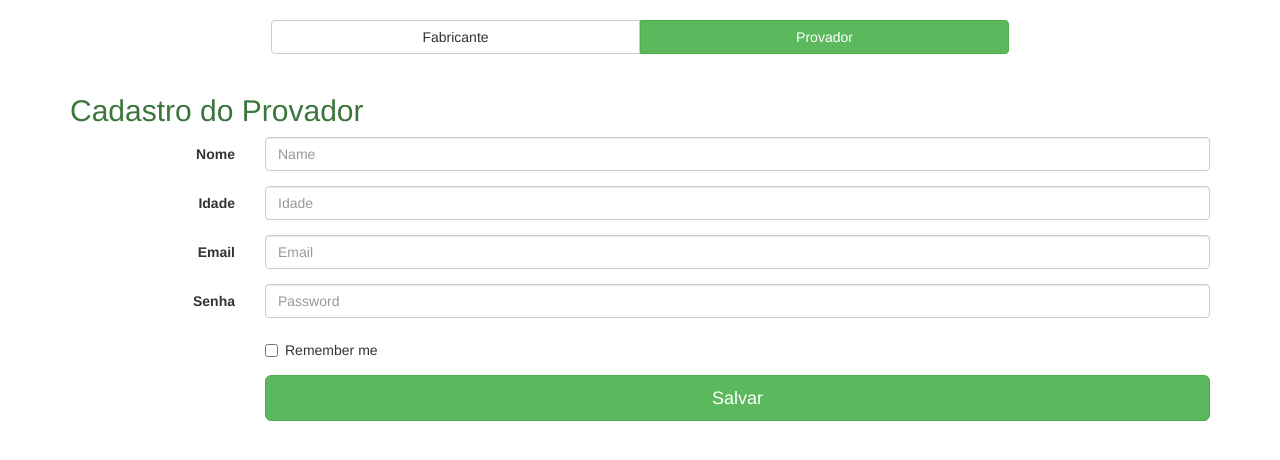
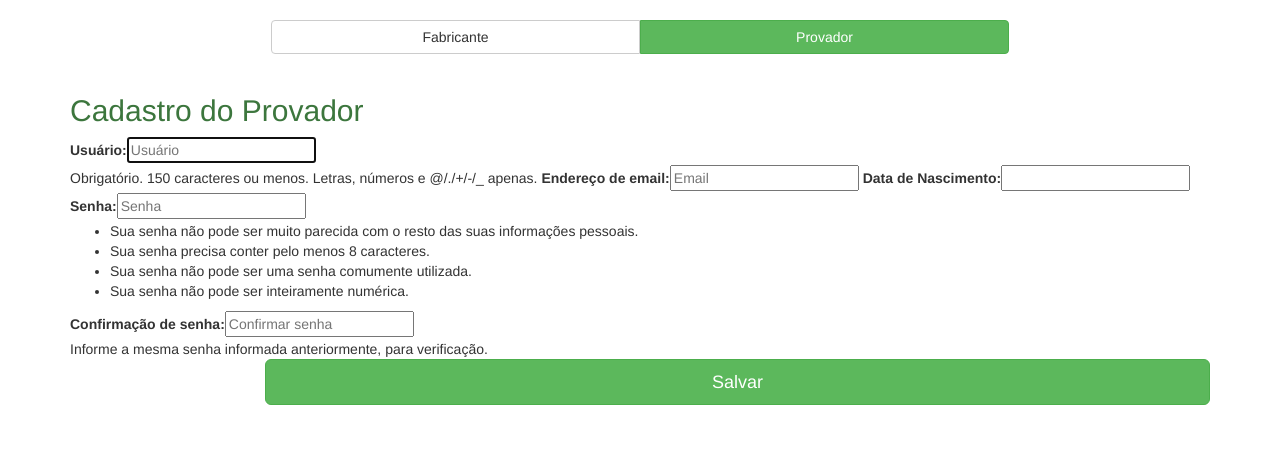
Before and after one commit to pdnog/analise-sensorial-django, a Django app: page /Provador.html/ in a window 1280 px wide. Shown: the part 52-512 px from the top of the page. Run offline with Django 3.2, Linux system fonts and the light colour scheme; some libraries are stand-ins or nearby versions.

Commit message:
Second commit

```diff
--- a/Analise_Sensorial/Analise_Sensorial/urls.py
+++ b/Analise_Sensorial/Analise_Sensorial/urls.py
@@ -22,5 +22,6 @@ urlpatterns = [
     url(r'^$', Cadastro_principal_page),
     url(r'^Provador.html/', Provador_page_cadastro),
     url(r'^Fabricante.html/', Fabricante_page_cadastro),
-    url(r'^Cadastro_Formulario/', Cadastro_Formulario)
+    url(r'^Cadastro_Fabricante/', Cadastro_Fabricante),
+    url(r'^Cadastro_Provador/', Cadastro_Provador),
 ]
--- a/Analise_Sensorial/templates/Fabricante.html
+++ b/Analise_Sensorial/templates/Fabricante.html
@@ -3,7 +3,7 @@
 {% block cadastro %}
 {% load bootstrap %}
 <h2 class="text-success">Cadastro do Fabricante</h2>
-<form class="form-horizontal" method="POST" action="/Cadastro_Formulario/">
+<form class="form-horizontal" method="POST" action="/Cadastro_Fabricante/">
   {% csrf_token %}
   {{ form|bootstrap_horizontal }}
   <div class="form-group">
--- a/Analise_Sensorial/templates/Provador.html
+++ b/Analise_Sensorial/templates/Provador.html
@@ -1,41 +1,11 @@
 {% extends 'cadastro_principal.html' %}
 
 {% block cadastro %}
-	<h2 class="text-success">Cadastro do Provador</h2>
-<form class="form-horizontal">
-  <div class="form-group">
-    <label for="inputEmail3" class="col-sm-2 control-label">Nome</label>
-    <div class="col-sm-10">
-      <input type="text" class="form-control" id="nome" placeholder="Name">
-    </div>
-  </div>
-  <div class="form-group">
-    <label for="inputPassword3" class="col-sm-2 control-label">Idade</label>
-    <div class="col-sm-10">
-      <input type="password" class="form-control" id="inputPassword3" placeholder="Idade">
-    </div>
-  </div>
-  <div class="form-group">
-    <label for="inputEmail3" class="col-sm-2 control-label">Email</label>
-    <div class="col-sm-10">
-      <input type="email" class="form-control" id="inputEmail3" placeholder="Email">
-    </div>
-  </div>
-  <div class="form-group">
-    <label for="inputPassword3" class="col-sm-2 control-label">Senha</label>
-    <div class="col-sm-10">
-      <input type="password" class="form-control" id="inputPassword3" placeholder="Password">
-    </div>
-  </div>
-  <div class="form-group">
-    <div class="col-sm-offset-2 col-sm-10">
-      <div class="checkbox">
-        <label>
-          <input type="checkbox"> Remember me
-        </label>
-      </div>
-    </div>
-  </div>
+{% load bootstrap %}
+<h2 class="text-success">Cadastro do Provador</h2>
+<form class="form-horizontal" method="POST" action="/Cadastro_Provador/">
+ {% csrf_token %}
+{{ form|bootstrap_horizontal }}
   <div class="form-group">
     <div class="col-sm-offset-2 col-sm-10">
       <button type="submit" class="btn btn-success btn-lg btn-block">Salvar</button>
--- a/Analise_Sensorial/webpage/forms.py
+++ b/Analise_Sensorial/webpage/forms.py
@@ -2,32 +2,44 @@ from django import forms
 from webpage.models import *
 from django.contrib.auth.forms import UserCreationForm
 
-#Formulário não utilizado
-class FormFabricante(forms.Form):
-	username = forms.CharField(label="Nome", max_length = 50, widget=forms.TextInput(attrs={'placeholder': 'Nome'}))
-	email = forms.EmailField(label="Email", max_length=75, widget=forms.TextInput(attrs={'placeholder': 'Email'}))
-	senha = forms.CharField(label="Senha",  max_length=50,widget=forms.PasswordInput(attrs={'placeholder': 'Senha'}))
-
-	TYPE_GROUPS = (
-		(u"A", u"Alimentos"),
-		(u"B", u"Apicultura"),
-	)
-	curso = forms.ChoiceField(choices = TYPE_GROUPS)
-
-
-class FormFabricante2(UserCreationForm):
+#Formulário do Fabricante
+class FormFabricante(UserCreationForm):
 	#Chamando campos do model
 	class Meta:
 		model = Fabricante
 		#username não aceita espaços
-		fields = ("first_name", "last_name","username", "email", "curso")
+		fields = ("first_name", "last_name", "username", "email", "curso")
 
-
-	#Colocando placeholder nos campos do formulário
-	#Colocar todos os campos em placeholder
 	def __init__(self, *args, **kwargs):
-   		super(FormFabricante2, self).__init__(*args, **kwargs)
+   		super(FormFabricante, self).__init__(*args, **kwargs)
+   		#Adicionando placeholders nos campos
    		self.fields['username'].widget.attrs['placeholder'] = 'Usuário'
    		self.fields['first_name'].widget.attrs['placeholder'] = 'Nome'
    		self.fields['last_name'].widget.attrs['placeholder'] = 'Sobrenome'
    		self.fields['email'].widget.attrs['placeholder'] = 'Email'
+   		self.fields["password1"].widget.attrs["placeholder"] = "Senha"
+   		self.fields["password2"].widget.attrs["placeholder"] = "Confirmar senha"
+
+   		#Tornando campos obrigatórios em caso de submissão do formuário
+   		self.fields["first_name"].required = True
+   		self.fields['email'].required = True
+
+   		#Colocando textos de ajuda no formulário
+   		self.fields["curso"].help_text = "Curso que você está matriculado no IFRN."
+
+#Provador formulário
+class FormProvador(UserCreationForm):
+	"""docstring for FormProvador"""
+	class Meta:
+		model = Provador
+		fields = ("username", "email", "data_nascimento")
+
+	def __init__(self, *args, **kwargs):
+		super(FormProvador, self).__init__(*args, **kwargs)
+		self.fields['username'].widget.attrs['placeholder'] = "Usuário"
+		self.fields['email'].widget.attrs['placeholder'] = "Email"
+		self.fields['password1'].widget.attrs['placeholder'] = "Senha"
+		self.fields['password2'].widget.attrs['placeholder'] = "Confirmar senha"
+
+		#Tornar campos obrigatórios ou retirar
+		self.fields['email'].required = True
--- a/Analise_Sensorial/webpage/models.py
+++ b/Analise_Sensorial/webpage/models.py
@@ -24,3 +24,14 @@ class Fabricante(User):
 
 	def __str__(self):
 		return self.user.username
+
+	class Meta:
+		verbose_name = "Fabricante"
+
+
+class Provador(User):
+	user = models.OneToOneField(User, on_delete=models.CASCADE, primary_key=True)
+	data_nascimento = models.DateField("Data de Nascimento")
+
+	class Meta:
+		verbose_name = "Provador"
--- a/Analise_Sensorial/webpage/views.py
+++ b/Analise_Sensorial/webpage/views.py
@@ -3,25 +3,37 @@ from webpage.forms import *
 from django.contrib.auth.models import User
 from webpage.models import *
 # Create your views here.
-
+#Jogando o formulário para o html
 def Fabricante_page_cadastro(request):
-	form = FormFabricante2()
+	form = FormFabricante()
 	return render(request, "Fabricante.html", {"form":form})
 
 def Provador_page_cadastro(request):
-	return render(request, "Provador.html")
+	form = FormProvador()
+	return render(request, "Provador.html", {"form":form})
 
 def Cadastro_principal_page(request):
 	return render(request, "cadastro_principal.html")
 
-def Cadastro_Formulario(request):
+def Cadastro_Fabricante(request):
 	if request.method == 'POST':
-		form = FormFabricante2(request.POST)
+		form = FormFabricante(request.POST)
 		#Vendo se o formário com o resquest é válido, se for, ele salva no models, pois o form é uma extensão do model
 		if form.is_valid():
 			form.save()
 	else:
 		#Se o método não for POST, ele mostra um formulário em branco
-		form = FormFabricante2()
+		form = FormFabricante()
 
 	return render(request, "Fabricante.html", {"form":form})
+
+def Cadastro_Provador(request):
+	if request.method == 'POST':
+		form = FormProvador(request.POST)
+		#Verificando se o formulário é válido
+		if form.is_valid():
+			form.save()
+	else:
+		form = FormProvador()
+
+	return render(request, "Provador.html", {"form":form})
```
Also changed, not shown: Analise_Sensorial/webpage/admin.py (+28 -0 lines), Analise_Sensorial/db.sqlite3, Analise_Sensorial/webpage/migrations/0002_auto_20160611_0159.py (added), README.txt, 1 other file.
